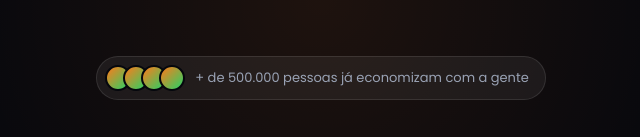
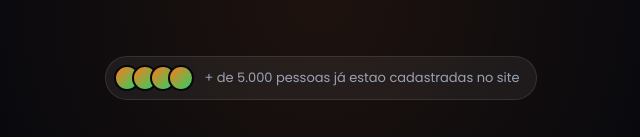
Before and after one commit to gameflix2/CENTRAL-CANGUCU, a plain HTML site: page index.html in a window 1280 px wide. Shown: the top 137 px of the page, without its empty margins (319-959 px from the left). Drawn offline with Linux system fonts and the light colour scheme.

Commit message:
Update index.html

```diff
--- a/index.html
+++ b/index.html
@@ -190,7 +190,7 @@
       <div class="avatars">
         <span></span><span></span><span></span><span></span>
       </div>
-      + de 500.000 pessoas já economizam com a gente
+      + de 5.000 pessoas já estao cadastradas no site
     </div>
 
     <h1>YAN REI DO TRAFEGO<br><span class="hl">DIONATAN GAY</span></h1>
```
